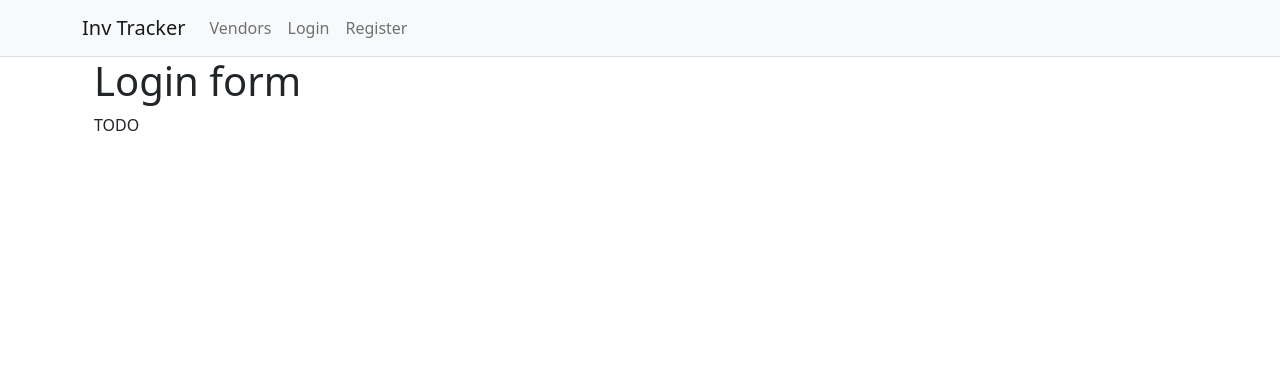
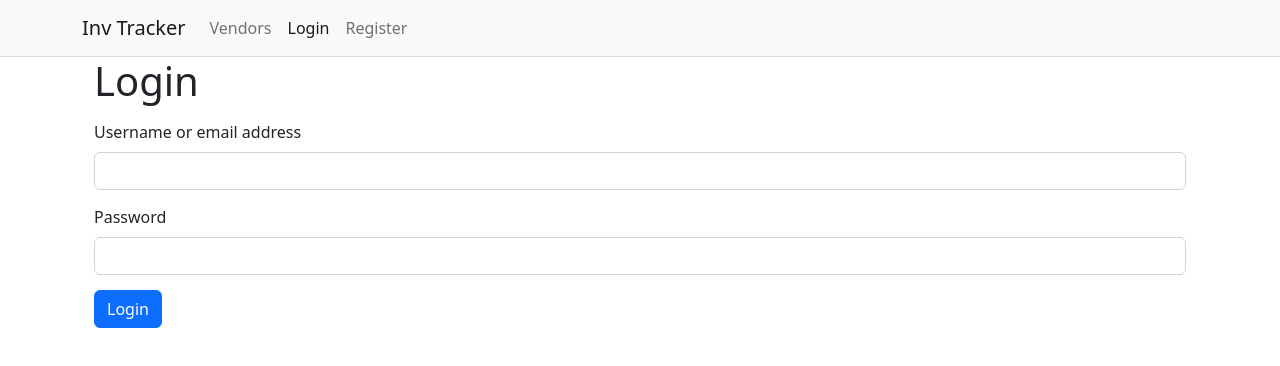
Before and after one commit to nickrdandrea/inventory_tracker, a React (Create React App) app in the folder frontend/: page /login in a window 1280 px wide. Shown: the top 366 px of the page. Built offline with nearby package versions, Linux system fonts and the light colour scheme.

Commit message:
Add login form

```diff
--- /dev/null
+++ b/frontend/src/components/InputField.js
@@ -0,0 +1,17 @@
+import Form from 'react-bootstrap/Form';
+
+export default function InputField(
+  { name, label, type, placeholder, error, fieldRef }
+) {
+  return (
+    <Form.Group controlId={name} className="InputField">
+      {label && <Form.Label>{label}</Form.Label>}
+      <Form.Control
+        type={type || 'text'}
+        placeholder={placeholder}
+        ref={fieldRef}
+      />
+      <Form.Text className="text-danger">{error}</Form.Text>
+    </Form.Group>
+  );
+}
--- a/frontend/src/components/Navigation.js
+++ b/frontend/src/components/Navigation.js
@@ -19,7 +19,7 @@
         <Navbar.Collapse>
           <Nav className="justify-content-end">
             <Nav.Item>
-              <Nav.Link as={NavLink} to="/">Login</Nav.Link>
+              <Nav.Link as={NavLink} to="/login">Login</Nav.Link>
             </Nav.Item>
             <Nav.Item>
               <Nav.Link as={NavLink} to="/">Register</Nav.Link>
--- a/frontend/src/index.css
+++ b/frontend/src/index.css
@@ -5,3 +5,8 @@
 .Header {
   border-bottom: 1px solid #ddd;
 }
+
+.InputField {
+  margin-top: 15px;
+  margin-bottom: 15px;
+}
--- a/frontend/src/pages/LoginPage.js
+++ b/frontend/src/pages/LoginPage.js
@@ -1,10 +1,29 @@
+import { useState } from 'react';
+import Form from 'react-bootstrap/Form';
+import Button from 'react-bootstrap/Button';
 import Body from '../components/Body';
+import InputField from '../components/InputField';
 
 export default function LoginPage() {
+  const [formErrors, setFormErrors] = useState({});
+
+  const onSubmit = (ev) => {
+    ev.preventDefault();
+    console.log('handle form here');
+  };
+
   return (
     <Body>
-      <h1>Login form</h1>
-      <p>TODO</p>
+      <h1>Login</h1>
+      <Form onSubmit={onSubmit}>
+        <InputField
+          name="username" label="Username or email address"
+          error={formErrors.username} />
+        <InputField
+          name="password" label="Password" type="password"
+          error={formErrors.password} />
+        <Button variant="primary" type="submit">Login</Button>
+      </Form>
     </Body>
   );
 }
```
